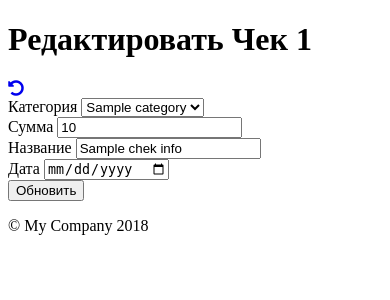
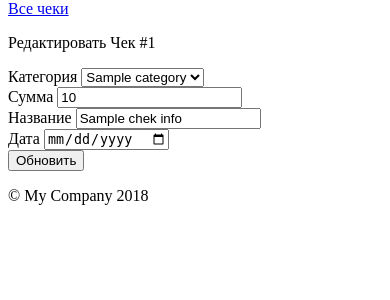
Before and after one commit to psiu7217/yii.webernetic.by, a Yii app: template views/checks/edit.php in a window 390 px wide. Shown: the part 29-329 px from the top of the page. Run offline with PHP 8.4 and a stand-in for Yii, Linux system fonts and the light colour scheme; the template is opened without the code that fills it: most values are stand-ins (such as "Sample title", 1, 10 or a date in 2020); data that the repository does not hold is empty; some libraries are stand-ins or nearby versions.

Commit message:
Внешний вид страницы edit чек

```diff
--- a/views/checks/edit.php
+++ b/views/checks/edit.php
@@ -10,11 +10,10 @@ $this->title = 'Бюджет | Пользователи';
 
     <div class="row top_items">
         <div class="col-sm-9">
-            <h1>Редактировать Чек <?php echo $id?></h1>
         </div>
         <div class="col-sm-3 text-right">
-            <a href="<?php echo $url_cancel ?>" class="btn btn_grey">
-                <i class="fas fa-undo-alt"></i>
+            <a href="<?php echo $url_cancel ?>" class="btn btn_dark">
+                Все чеки
             </a>
         </div>
     </div>
@@ -30,6 +29,11 @@ if ($success) {
     echo '<div class="alert alert-success"><a class="close" data-dismiss="alert">×</a>Чек '.$success.' успешно обновлена</div>';
 } ?>
 
+<div class="card">
+    <div class="card_header">
+        <p class="title">Редактировать Чек #<?php echo $id?></p>
+    </div>
+    <div class="card_body">
         <form action="/checks/edit?id=<?php echo $chek_info->id?>" method="post" data-pjax="1">
 
             <div class="form-group">
@@ -60,8 +64,11 @@ if ($success) {
 
 
             <input type="hidden" name="id_user" value="1">
-        <button type="submit" class="btn btn-default">Обновить</button>
+            <button type="submit" class="btn btn_green xs_block">Обновить</button>
         </form>
+    </div>
+</div>
+
 
 
 <?php Pjax::end(); ?>
--- a/views/checks/index.php
+++ b/views/checks/index.php
@@ -83,7 +83,7 @@ use yii\widgets\Pjax;
                             <tr>
                                 <th scope="row"><?php echo $check->id ?></th>
                                 <td>
-                                    <a href="<?php echo $url_edit . '?id=' . $check->id; ?>">
+                                    <a href="<?php echo $url_edit . '?id=' . $check->id; ?>" data-pjax="0">
                                         <?php echo $check->name ?>
                                     </a>
                                 </td>
--- a/web/css/media.css
+++ b/web/css/media.css
@@ -7,6 +7,12 @@
 }
 
 @media screen and (max-width: 767px) {
+    .xs_block {
+        display: block;
+        width: 100%;
+        height: 50px;
+        margin: 0 0 5px 0;
+    }
     .wrap {
         margin: 50px 0 0 0;
     }
```
Lines whose indentation alone changed are shown as unchanged.
